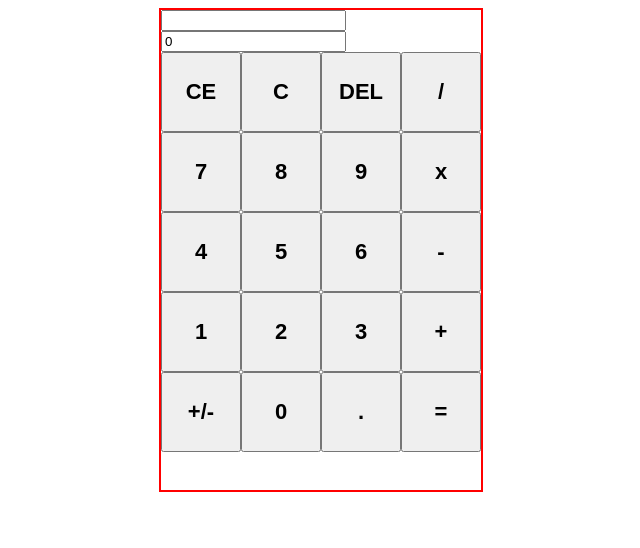
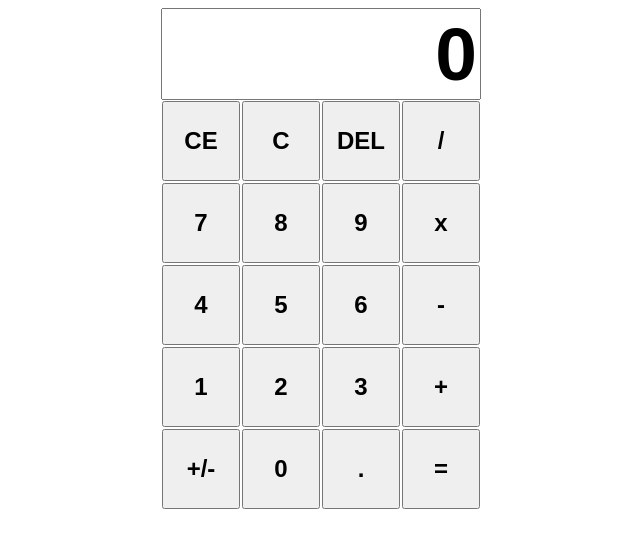
Before and after one commit to iamoen28/Calculator, a plain HTML site: page index.html in a window 1280 px wide. Shown: the whole page, without its empty margins (319-959 px from the left). Drawn offline with Linux system fonts and the light colour scheme.

Commit message:
Finalizing UI

```diff
--- a/index.html
+++ b/index.html
@@ -10,10 +10,10 @@
 </head>
 <body>
     <div id="calccontainer">
-        <div id="calcpanel">
-            <input type="text" id="entry panel">
-            <input type="text" value="0" id="result panel">
-        </div>
+        <form id="calcpanel">
+            <!-- <input type="text" id="entrypanel"> -->
+            <input type="text" value="0" id="resultpanel">
+        </form>
         <div id="buttons">
             <button class="func">CE</button>
             <button class="func">C</button>
--- a/styles.css
+++ b/styles.css
@@ -2,9 +2,17 @@
     height: 480px;
     width: 320px;
     margin: 0 auto;
-    border: 2px solid red; /*outline*/
+    /* border: 2px solid red; outline */
 }
 
+
+input#resultpanel{
+    text-align: end;
+    font-size: 75px;
+    font-weight: bolder;
+    width: 100%;
+    box-sizing: border-box;
+}
 
 #buttons{
     display: grid;
@@ -13,8 +21,9 @@
 }
 button{
     height: 80px;
-    font-size: 22px;
-    font-weight: bolder;
+    font-size: 24px;
+    font-weight: bold;
+    margin: 1px;
 }
 .num{
 
```
